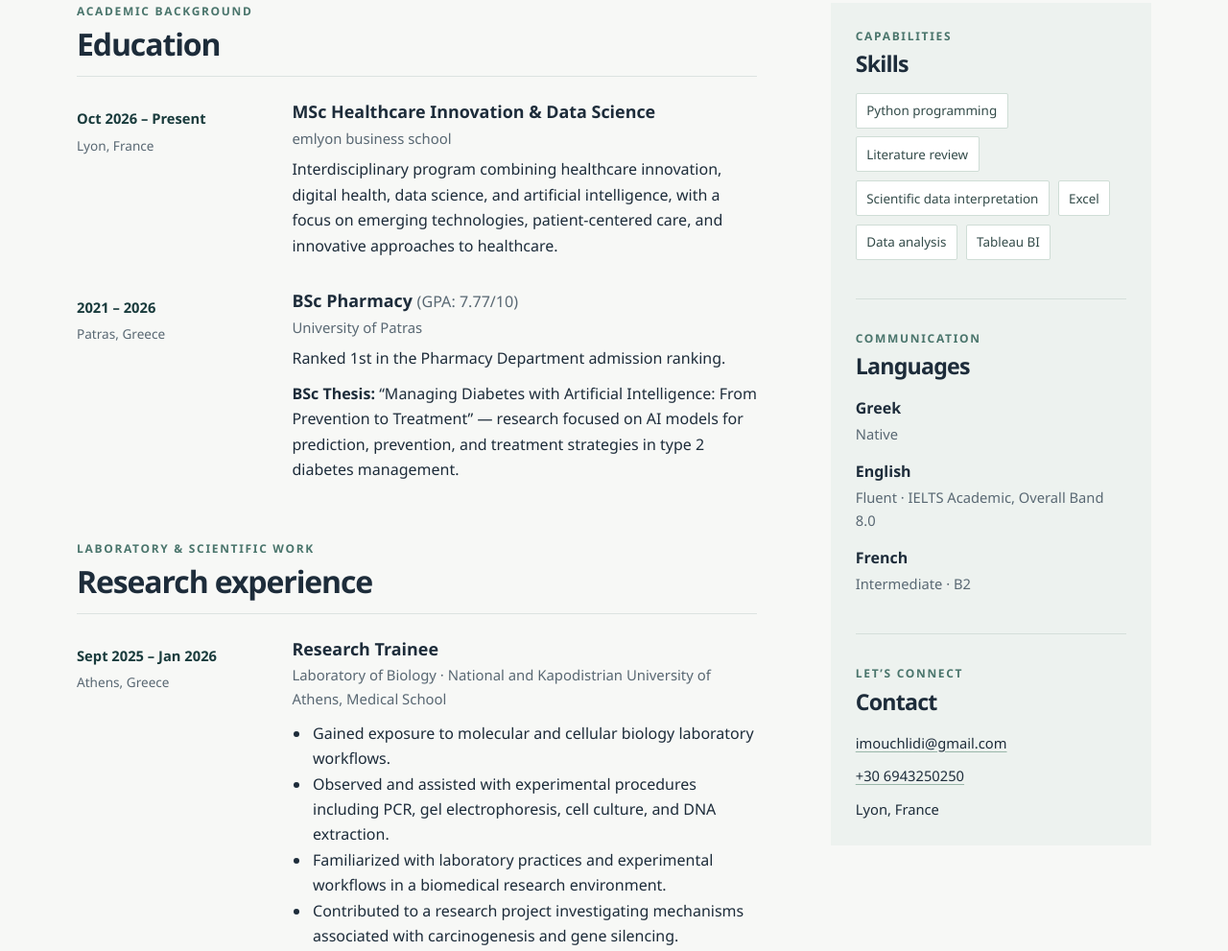
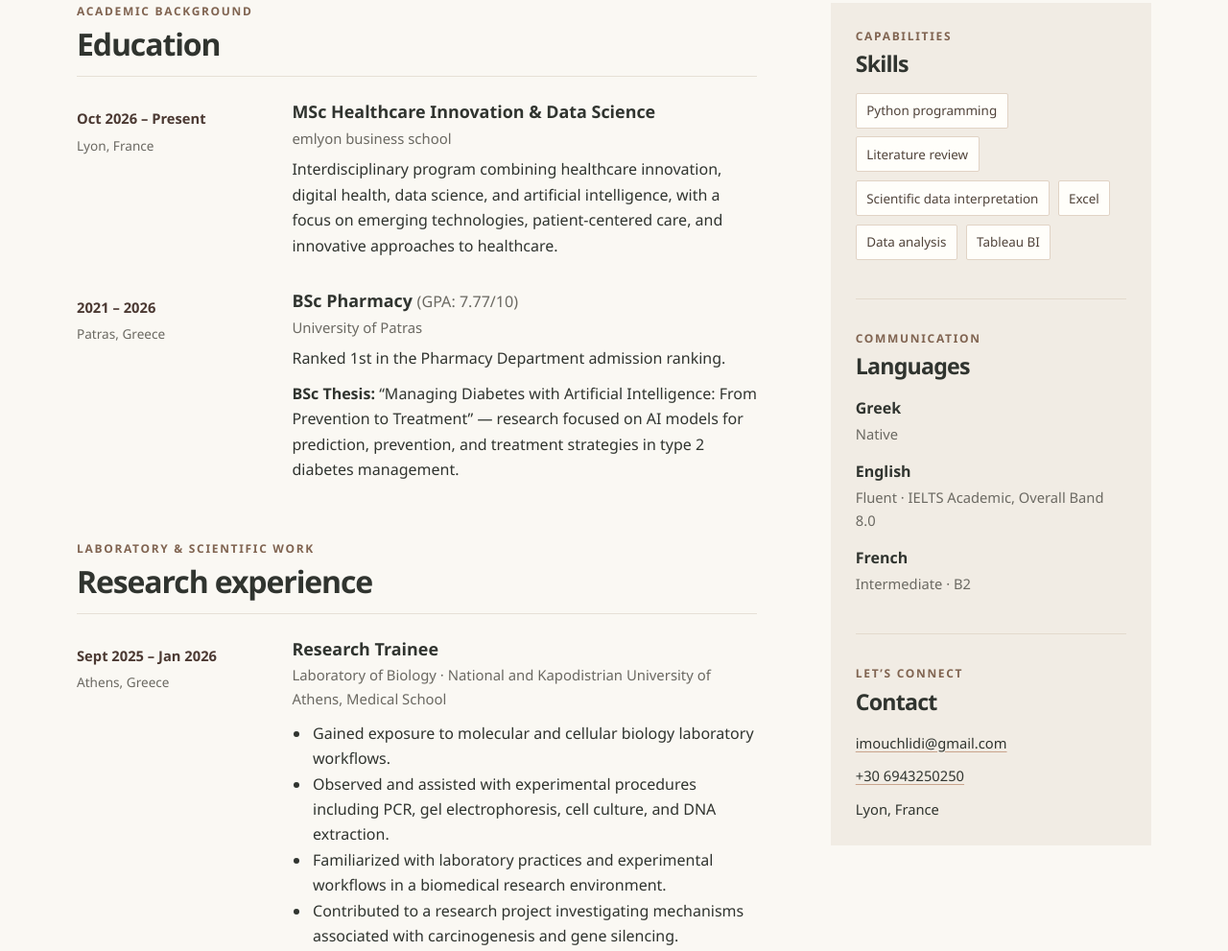
Before and after one commit to imouchlidi/cv_mouchlidi, a plain HTML site: page site/index.html in a window 1280 px wide. Shown: the part 587-1578 px from the top of the page at 96% size. Drawn offline with Linux system fonts and the light colour scheme.

Commit message:
Use warm professional CV color palette

```diff
--- a/site/styles.css
+++ b/site/styles.css
@@ -1,12 +1,12 @@
 :root {
   color-scheme: light;
-  --ink: #1d2c3a;
-  --muted: #596873;
-  --paper: #f7f8f6;
-  --white: #fff;
-  --line: #dce3e1;
-  --accent: #b6e3d3;
-  --accent-dark: #193b3c;
+  --ink: #30342f;
+  --muted: #6b6962;
+  --paper: #faf8f3;
+  --white: #fffefa;
+  --line: #e6e0d6;
+  --accent: #e8b99e;
+  --accent-dark: #4b3932;
   font-family: "Segoe UI", "Helvetica Neue", Arial, sans-serif;
   font-synthesis: none;
   text-rendering: optimizeLegibility;
@@ -33,7 +33,7 @@ a {
 }
 
 a:focus-visible {
-  outline: 3px solid #6ab39a;
+  outline: 3px solid #ad765e;
   outline-offset: 4px;
 }
 
@@ -80,7 +80,7 @@ a:focus-visible {
 
 .eyebrow {
   margin: 0 0 0.4rem;
-  color: #4a756c;
+  color: #806451;
   font-size: 0.75rem;
   font-weight: 750;
   letter-spacing: 0.14em;
@@ -107,14 +107,14 @@ a:focus-visible {
 .intro {
   max-width: 760px;
   margin: 1.25rem 0 0;
-  color: #e2e8e7;
+  color: #f0e9e1;
   font-size: clamp(1.05rem, 2vw, 1.25rem);
   line-height: 1.55;
 }
 
 .interests {
   margin: 0.65rem 0 1.25rem;
-  color: #b8c5c7;
+  color: #c9c1b6;
 }
 
 .hero-link {
@@ -131,7 +131,7 @@ a:focus-visible {
 }
 
 .hero-link:hover {
-  background: #d1f0e5;
+  background: #f2d3c1;
 }
 
 .section-nav {
@@ -253,20 +253,20 @@ a:focus-visible {
 .clinical-card {
   padding: 1.4rem 1.5rem;
   border: 1px solid var(--line);
-  border-left: 3px solid #73aa98;
+  border-left: 3px solid #bd8a70;
   background: var(--white);
 }
 
 .side-column {
   align-self: start;
   padding: 1.6rem;
-  background: #edf2ef;
+  background: #f1ece4;
 }
 
 .side-section + .side-section {
   margin-top: 2.5rem;
   padding-top: 2rem;
-  border-top: 1px solid #d5dfda;
+  border-top: 1px solid #e3dacd;
 }
 
 .side-section h2 {
@@ -284,10 +284,10 @@ a:focus-visible {
 
 .tag-list li {
   padding: 0.4rem 0.65rem;
-  border: 1px solid #cfddd6;
+  border: 1px solid #e1d3c5;
   border-radius: 2px;
   background: var(--white);
-  color: #344c4a;
+  color: #51443b;
   font-size: 0.84rem;
 }
 
@@ -319,7 +319,7 @@ a:focus-visible {
 }
 
 .contact-section address a {
-  text-decoration-color: #9ab7aa;
+  text-decoration-color: #c9a48d;
   text-underline-offset: 0.2em;
 }
 
@@ -329,7 +329,7 @@ a:focus-visible {
   gap: 1rem;
   padding: 1.3rem max(1.5rem, calc((100% - 1120px) / 2));
   background: var(--ink);
-  color: #d8e2e0;
+  color: #eee8df;
   font-size: 0.86rem;
 }
 
```
